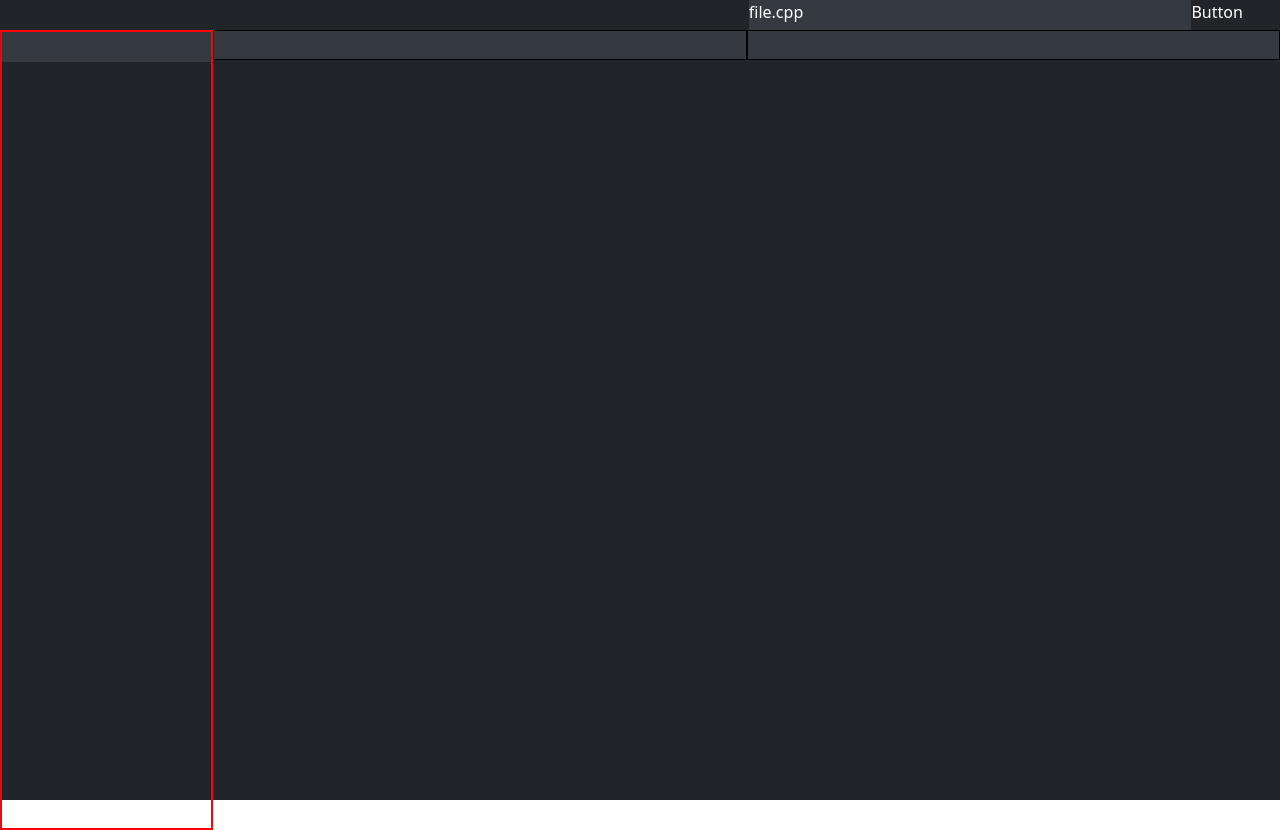
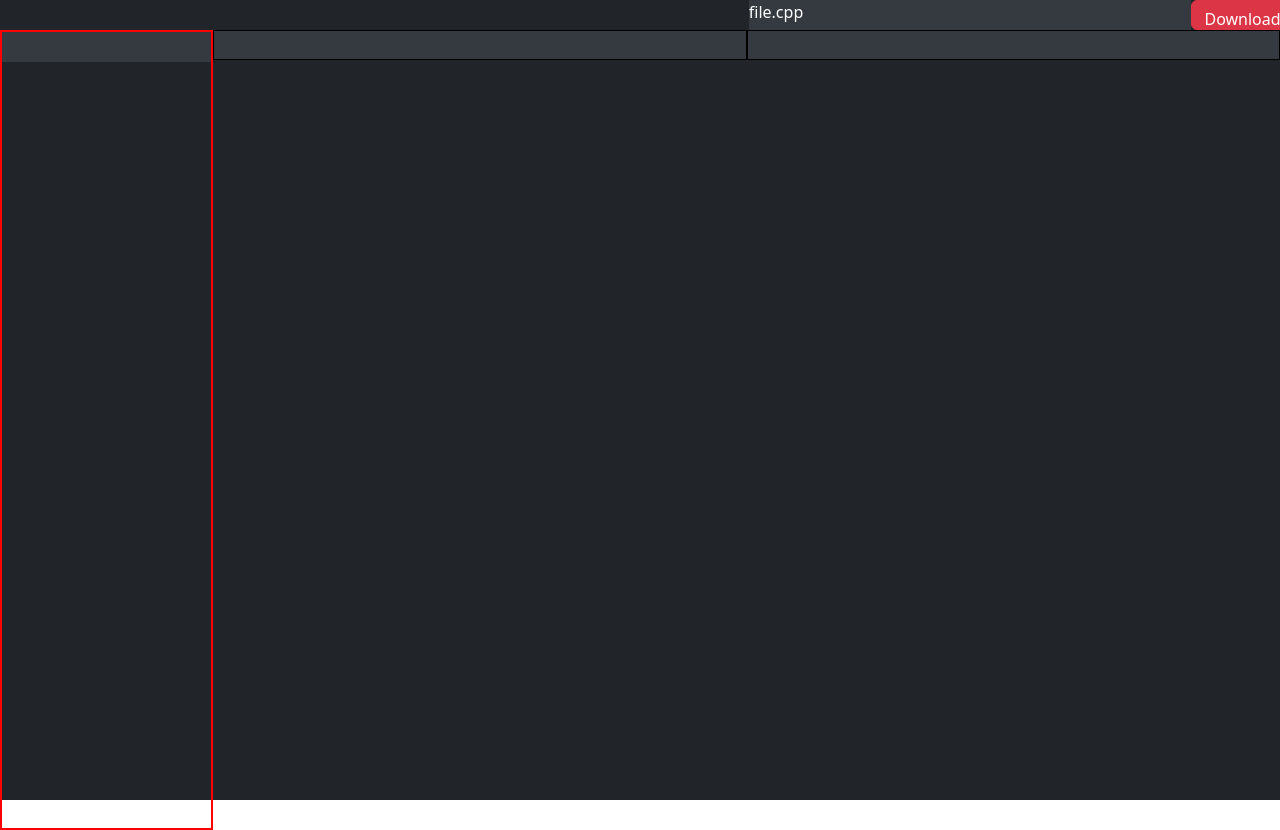
Before and after one commit to lbrennaman/IndependentStudy, a React (Vite) app in the folder TestApp/: page / in a window 1280 px wide. Built offline with nearby package versions, Linux system fonts and the light colour scheme.

Commit message:
Saving progress: the editor lines can be downloaded to a file

```diff
--- a/TestApp/src/Block.jsx
+++ b/TestApp/src/Block.jsx
@@ -2,7 +2,7 @@ import { useState, useEffect } from 'react';
 import * as helper from './Helper';
 import UserInput from './UserInput';
 
-// Recursive React Component
+// BlockChild component: recursively constructs the child elements of a block so that each element is next to each other in a line
 function BlockChild(properties) {
     // Copy array from index [1, length - 1]
     var copy = [];
@@ -33,6 +33,7 @@ function BlockChild(properties) {
     }
 }
 
+// Block Component: an array of values where every odd index is a value and every even index is a UserInput. When concatenated into one string, represents one line of code.
 export function Block(properties) {
     // The format of a block is values={[value, <UserInput/>, value, <UserInput/>, etc...]}
     // If this block has no values, then there is no block. Return null
--- a/TestApp/src/DragZone.jsx
+++ b/TestApp/src/DragZone.jsx
@@ -3,6 +3,7 @@ import { useState, useEffect } from 'react';
 import * as helper from './Helper';
 import UserInput from './UserInput';
 
+// DragZone component: manages displaying the list of blocks in the blockList, also contains a search bar for filtering the blockList.
 export function DragZone(properties) {
     const [index, updateIndex] = useState(null);
 
--- a/TestApp/src/FileWriter.jsx
+++ b/TestApp/src/FileWriter.jsx
@@ -2,6 +2,39 @@ import { useState, useEffect } from 'react';
 
 import UserInput from './UserInput';
 
+// Takes all editor lines and converts them to a single string to write to the file
+function returnFileLines(lines) {
+    if (lines == null) {
+        return "";
+    }
+
+    var string = "";
+    for (var i = 0; i < lines.length; i++) {
+        string += lines[i].value + '\n';
+    }
+
+    console.log("File lines: ", string);
+    return string;
+}
+
+// Handles writing the blockList to a file when the button is pressed
+async function handleButton(event, lines, filename) {
+    event.preventDefault();
+
+    // Turn the lines into one long string
+    let data = returnFileLines(lines);
+
+    // developer.mozilla.org/en-US/docs/Web/API/File_System_Access_API
+    // This stores the data as a blob and writes it to a file
+    // Ideally a file picker should not be used, it should create a file using the given filename
+    const blob = new Blob([data]);
+    const newHandle = await window.showSaveFilePicker();
+    const writableStream = await newHandle.createWritable();
+    await writableStream.write(blob);
+    await writableStream.close();
+}
+
+// FileWriter component: uses a UserInput to get a file name and uses a button to write the contents of the editor lines to that file
 export function FileWriter(properties) {
     const [value, updateValue] = useState("file.cpp");
 
@@ -9,16 +42,18 @@ export function FileWriter(properties) {
         <div className={"container-fluid p-0 m-0"} style={{height: '100%', width: '100%'}}>
             <div className={"row mh-100 p-0 m-0"} style={{height: '100%', width: '100%', overflow: 'hidden'}}>
                 <div className={"d-flex col-10 p-0 m-0"} style={{height: '100%'}}>
-                    <UserInput
+                    {<UserInput
                         value={value}
                         index={0}
                         updateValue={updateValue}
                         updateIndex={() => { return null }}
                         handleKeyDown={(event) => { if (event.key === 'Enter') { event.preventDefault() } }}
-                    />
+                    />}
                 </div>
                 <div className={"d-flex col-2 p-0 m-0"} style={{height: '100%'}}>
-                    {"Button"}
+                    <button type={"button"} className={"btn btn-danger"} onClick={(event) => { handleButton(event, properties.blockList, value) }}>
+                        {"Download"}
+                    </button>
                 </div>
             </div>
         </div>
--- a/TestApp/src/Search.jsx
+++ b/TestApp/src/Search.jsx
@@ -13,6 +13,8 @@ const SearchBlocks = [
     {type: ['0'], array: ['', '', ' -= ', '', ';']},
     {type: ['0'], array: ['', '', ' *= ', '', ';']},
     {type: ['0'], array: ['', '', ' /= ', '', ';']},
+    {type: ['0'], array: ['', '', ' (', '', ') {']},
+
 
     {type: ['int'], array: ['int ', '', ';']},
     {type: ['int'], array: ['int ', '', ' = ', '', ';']},
@@ -76,7 +78,8 @@ const SearchBlocks = [
     {type: ['prototype', 'template'], array: ['template<class ', '', '> ', '', '<', '', '>::', '', '(', '', ');']},
     {type: ['if'], array: ['if (', '', ') {']},
     {type: ['for', 'loop'], array: ['for (int ', '', '; ', '', '; ', '', ') {']},
-    {type: ['while', 'loop'], array: ['while (', '', ') {']}
+    {type: ['while', 'loop'], array: ['while (', '', ') {']},
+    {type: ['cout'], array: ['cout <<', '', ';']},
 ];
 
 // Return an a subset of SearchBlocks based on the current input and filter
--- a/TestApp/src/UserInput.jsx
+++ b/TestApp/src/UserInput.jsx
@@ -1,5 +1,6 @@
 import { useState } from 'react';
 
+// UserInput component: a simple text area with a specific style. Handles data based on the given properties.
 function UserInput(properties) {
     return(
         <form id={"UserInputForm"} className={"p-0 m-0"} style={{height: '100%', width:'100%'}}>
--- a/TestApp/src/Workspace.jsx
+++ b/TestApp/src/Workspace.jsx
@@ -1,6 +1,7 @@
 import { useState, useEffect, useRef } from 'react';
 import * as helper from './Helper';
 
+// Workspace component: holds the BlockZone (list of blocks representing code) and the Editor (the actual code the blocks translate to)
 export function Workspace(properties) {
     const [value, updateValue] = useState("");      // Value currently being typed into a UserInput in the Workspace
     const [index, updateIndex] = useState(null);    // Line number currently in focus
--- a/TestApp/src/main.jsx
+++ b/TestApp/src/main.jsx
@@ -14,23 +14,26 @@ import FileWriter from './FileWriter';
 function MainView(properties) {
 
     // Define state variables via hooks
-    // Shareable data
-    const [search, updateSearch] = useState("");                                        // DragZone search bar
-    const [dragZoneSelected, updateDragZoneSelected] = useState(null);
-    const [blockZoneSelected, updateBlockZoneSelected] = useState(null);
+    const [search, updateSearch] = useState("");                                        // DragZone search bar, current input
+    const [dragZoneSelected, updateDragZoneSelected] = useState(null);                  // Current block selected in the DragZone
+    const [blockZoneSelected, updateBlockZoneSelected] = useState(null);                // Current line selected in the BlockZone
     const [input, updateInput] = useState("");                                          // DragZone/BlockZone current textarea input of block in focus
     const [file, updateFile] = useState(null);                                          // Current file to read from/write to
-    const [blockValues, updateBlockValues] = useState(null);
-    const [bzValues, updateBZValues] = useState([{type: UserInput, value: ""}]);
+    const [blockValues, updateBlockValues] = useState(null);                            // Current list of blocks to display in the DragZone
+    const [bzValues, updateBZValues] = useState([{type: UserInput, value: ""}]);        // Current list of blocks/lines to display in the BlockZone
 
     // The Workspace component holding the BlockZone and Editor
     const [workspace, updateWorkspace] = useState(
         <Workspace blockList={bzValues} updateBlockList={updateBZValues} updateInput={updateInput} updateMainIndex={updateBlockZoneSelected}/>
     );
 
+    // The FileWriter controlling the file writing process
+    const [f_writer, updateWriter] = useState(<FileWriter blockList={bzValues}/>);
+
     // When the BlockZone's blockList is updated, refresh the Workspace to show these changes
     useEffect(() => {
         updateWorkspace(<Workspace blockList={bzValues} updateBlockList={updateBZValues} updateInput={updateInput} updateMainIndex={updateBlockZoneSelected}/>);
+        updateWriter(<FileWriter blockList={bzValues}/>);
     }, [bzValues]);
 
     // The DragZone component holding the search/filter bar and the corresponding list of blocks to choose from
@@ -84,8 +87,7 @@ function MainView(properties) {
             updateSelected={updateDragZoneSelected}
             />
         );
-    }, [blockValues])
-
+    }, [blockValues]);
 
     return (
         <div className={"container-fluid p-0 m-0"} style={{height: '100%', width: '100%'}}>
@@ -98,7 +100,7 @@ function MainView(properties) {
                         </div>
                         <div className={"d-flex col p-0 m-0"}  style={{height: '100%', width: '50%'}}>
                             {/* Use a button and a UserInput to write to a file. User input provides file name, button writes to file.*/}
-                            <FileWriter/>
+                            {f_writer}
                         </div>
                     </div>
                 </div>
```
